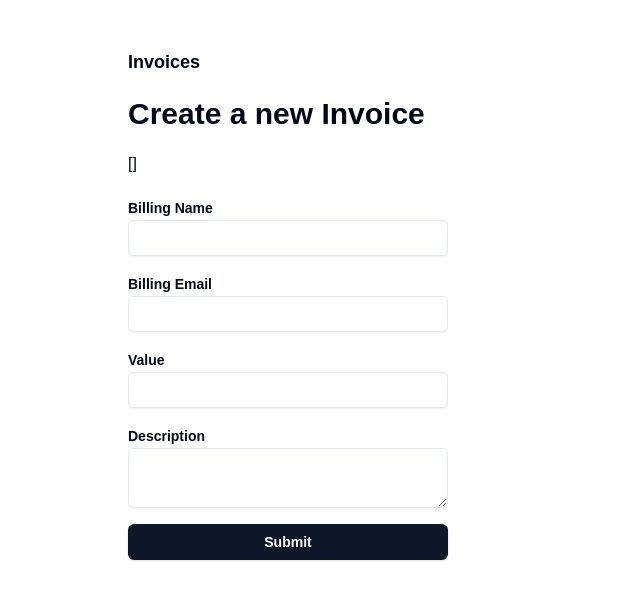
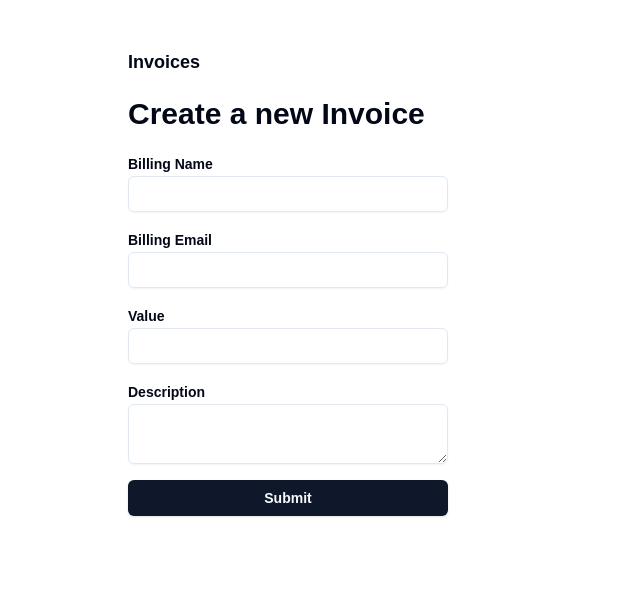
Before and after one commit to vishalpawarR/invoicely, a Next.js app: page /invoice/new in a window 1280 px wide. Shown: the top 600 px of the page, without its empty margins (0-640 px from the left). Built offline with nearby package versions, Linux system fonts and the light colour scheme; no server answers; the database is empty.

Commit message:
feat: adding data to the db

```diff
--- /dev/null
+++ b/src/app/actions.ts
@@ -0,0 +1,15 @@
+'use server';
+
+import { Invoices } from '@/db/schema';
+import { db } from '@/db';
+
+export async function formAction(formData: FormData) {
+  const value = Math.floor(parseFloat(String(formData.get('value'))) * 100);
+  const description = formData.get('description') as string;
+
+  await db.insert(Invoices).values({
+    value,
+    description,
+    status: 'open',
+  });
+}
--- a/src/app/invoice/new/page.tsx
+++ b/src/app/invoice/new/page.tsx
@@ -1,5 +1,6 @@
 import { sql } from 'drizzle-orm';
 import { db } from '@/db';
+import { formAction } from '@/app/actions';
 
 import { Button } from '@/components/ui/button';
 import { Input } from '@/components/ui/input';
@@ -7,14 +8,14 @@ import { Label } from '@/components/ui/label';
 import { Textarea } from '@/components/ui/textarea';
 
 async function page() {
-  const results = await db.execute(sql`SELECT current_database()`);
-  console.log(results);
   return (
     <main className='max-w-5xl my-12 flex flex-col h-screen mx-auto gap-5'>
       <h3 className='text-lg font-bold text-left'>Invoices</h3>
       <h1 className='text-3xl font-bold'>Create a new Invoice</h1>
-      {JSON.stringify(results)}
-      <form className='max-w-xs w-full grid gap-4'>
+      <form
+        action={formAction}
+        className='max-w-xs w-full grid gap-4'
+      >
         <div>
           <Label
             htmlFor='name'
```
